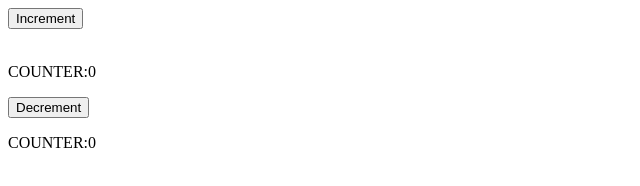
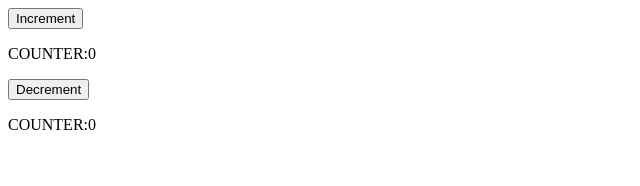
Before and after one commit to Santoshi2627/domcountbutton, a plain HTML site: page index.html in a window 1280 px wide. Shown: the whole page, without its empty margins (0-640 px from the left). Drawn offline with Linux system fonts and the light colour scheme.

Commit message:
Update index.html

```diff
--- a/index.html
+++ b/index.html
@@ -8,7 +8,7 @@
 <body>
     <form>
 
-        <button id="btn1">Increment</button><br><br>
+        <button id="btn1">Increment</button>
         <p>COUNTER:<span id="resultincre">0</span></p>
         <button id="btn2">Decrement</button>
         <p>COUNTER:<span id="resultdecre">0</span></p>
```
